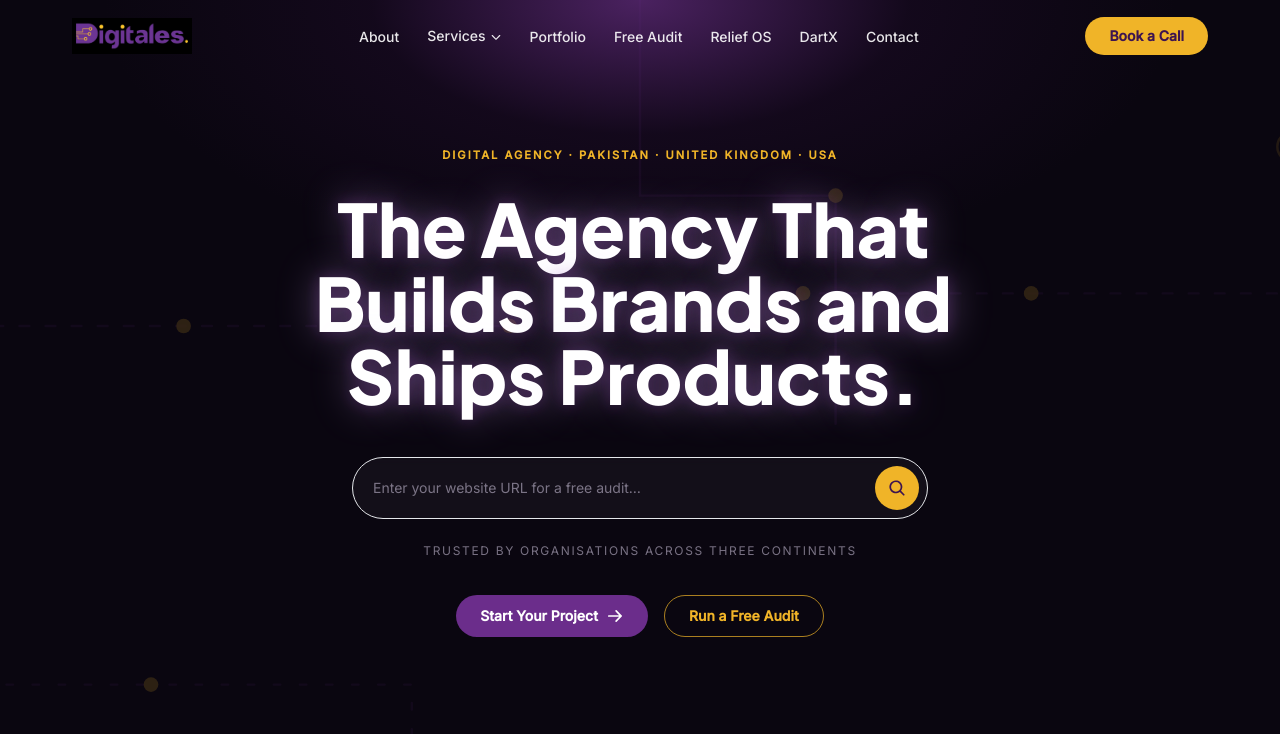
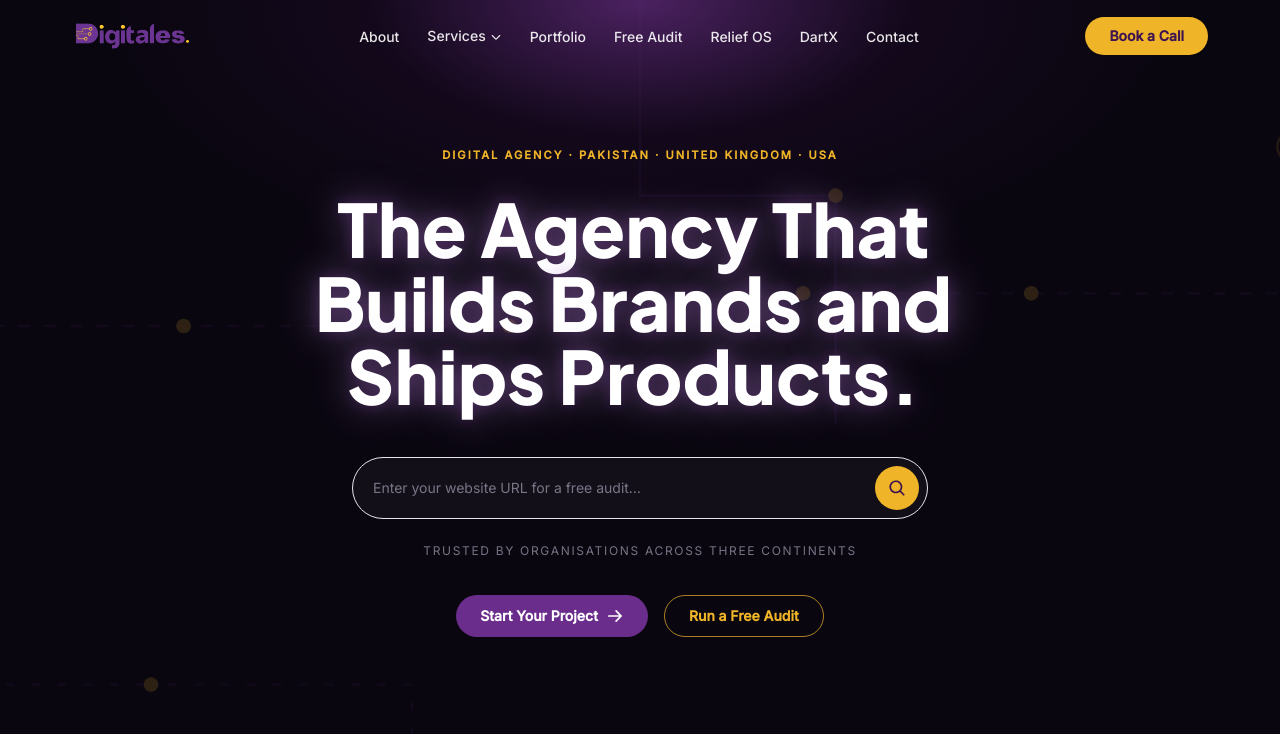
Before and after one commit to Ahmad236224/Digitales, a Next.js app: page / in a window 1280 px wide. Shown: the top 734 px of the page. Built offline with nearby package versions, Linux system fonts and the light colour scheme.

Commit message:
feat: embed new logo in navbar and footer

```diff
--- a/components/layout/Footer.tsx
+++ b/components/layout/Footer.tsx
@@ -1,4 +1,5 @@
 import Link from "next/link";
+import Image from "next/image";
 import { ShareNetwork, At } from "@phosphor-icons/react/dist/ssr";
 import { SITE } from "@/lib/site";
 
@@ -9,7 +10,15 @@
       <div className="container-d relative border-t border-white/[0.06] py-16">
         <div className="grid gap-12 md:grid-cols-2 lg:grid-cols-4">
           <div className="lg:pr-6">
-            <p className="font-display text-2xl font-extrabold text-gold">Digitales</p>
+            <Link href="/" aria-label="Digitales home" className="inline-block">
+              <Image
+                src="/Digitales logo.png"
+                alt="Digitales"
+                width={150}
+                height={45}
+                className="h-8 w-auto sm:h-9"
+              />
+            </Link>
             <p className="mt-4 max-w-xs font-body text-sm leading-relaxed">
               High-end strategy and technical precision for the modern digital era.
             </p>
--- a/components/layout/Navbar.tsx
+++ b/components/layout/Navbar.tsx
@@ -43,10 +43,10 @@
       <nav className="container-d flex h-[72px] items-center justify-between">
         <Link href="/" aria-label="Digitales home" className="relative z-10 flex items-center">
           <Image
-            src="/logo.png"
+            src="/Digitales logo.png"
             alt="Digitales"
             width={150}
-            height={42}
+            height={45}
             priority
             className="h-8 w-auto sm:h-9"
           />
```
Also changed, not shown: public/Digitales logo.png (added), public/logo.png (deleted).
